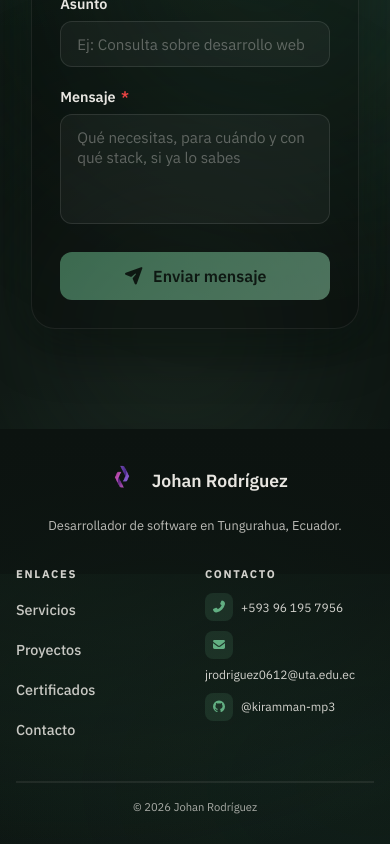
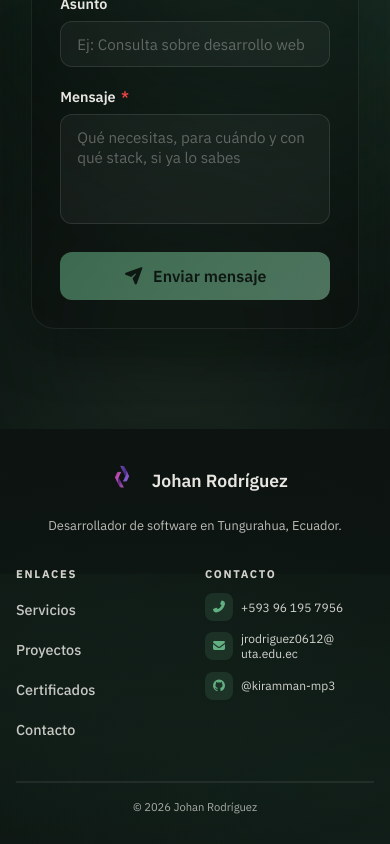
Before and after one commit to kiramman-mp3/web-portafolio-personal, an Angular app in the folder apps/frontend/: page /contacto in a window 390 px wide. Shown: the part 1114-1958 px from the top of the page. Built offline with nearby package versions, Linux system fonts and the light colour scheme.

Commit message:
fix: keep footer email beside its icon on mobile

```diff
--- a/apps/frontend/src/app/components/footer/footer.component.html
+++ b/apps/frontend/src/app/components/footer/footer.component.html
@@ -28,7 +28,7 @@
           </div>
           <div class="contact-item">
             <i class="fas fa-envelope"></i>
-            <a href="mailto:jrodriguez0612@uta.edu.ec">jrodriguez0612@uta.edu.ec</a>
+            <a href="mailto:jrodriguez0612@uta.edu.ec">jrodriguez0612@<wbr>uta.edu.ec</a>
           </div>
           <div class="contact-item">
             <i class="fab fa-github"></i>
--- a/apps/frontend/src/app/components/footer/footer.component.scss
+++ b/apps/frontend/src/app/components/footer/footer.component.scss
@@ -290,10 +290,16 @@ footer.footer-corporate {
   .footer-contact .contact-item {
     justify-content: flex-start;
     text-align: left;
-    flex-wrap: wrap;
+    flex-wrap: nowrap;
     min-height: auto;
     font-size: 0.8rem;
     gap: 0.5rem;
+
+    // El correo es largo: se parte dentro de su columna en vez de bajar bajo el ícono
+    a {
+      min-width: 0;
+      overflow-wrap: break-word;
+    }
 
     i {
       width: 28px;
```
